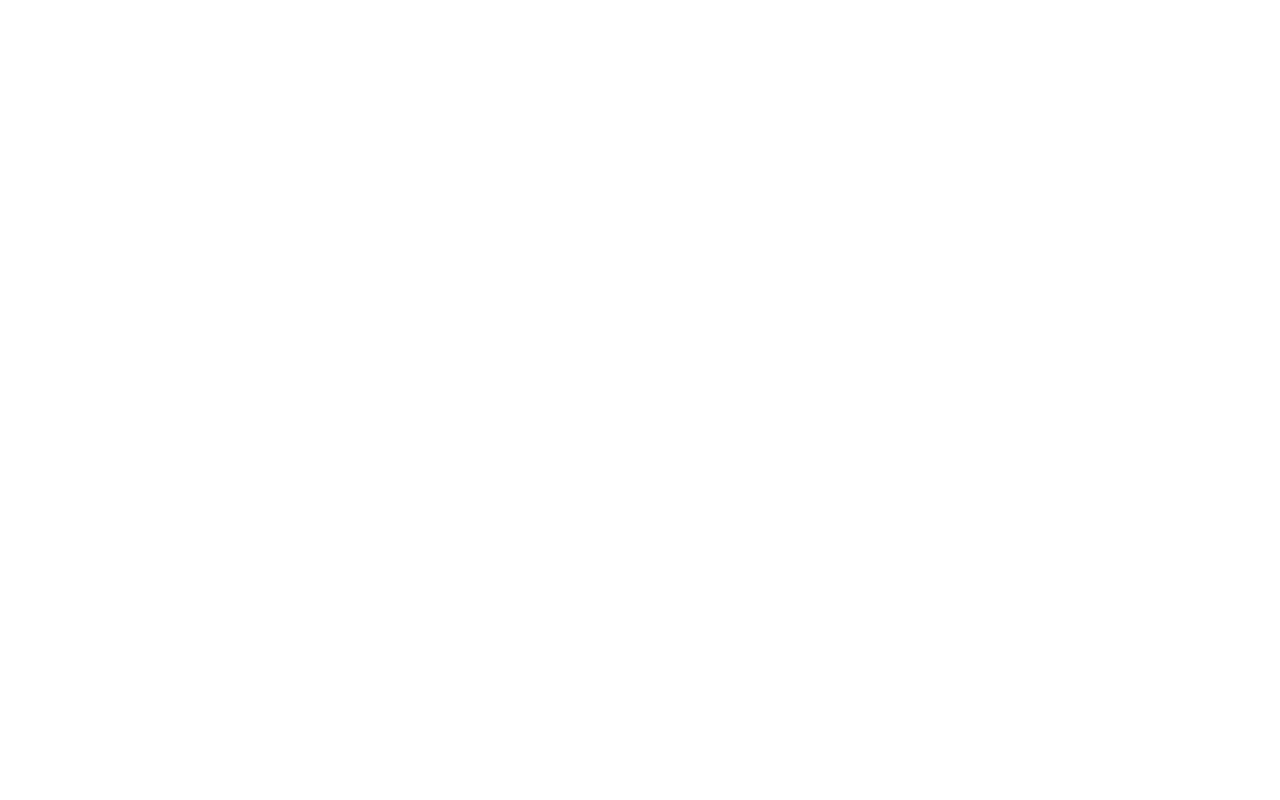
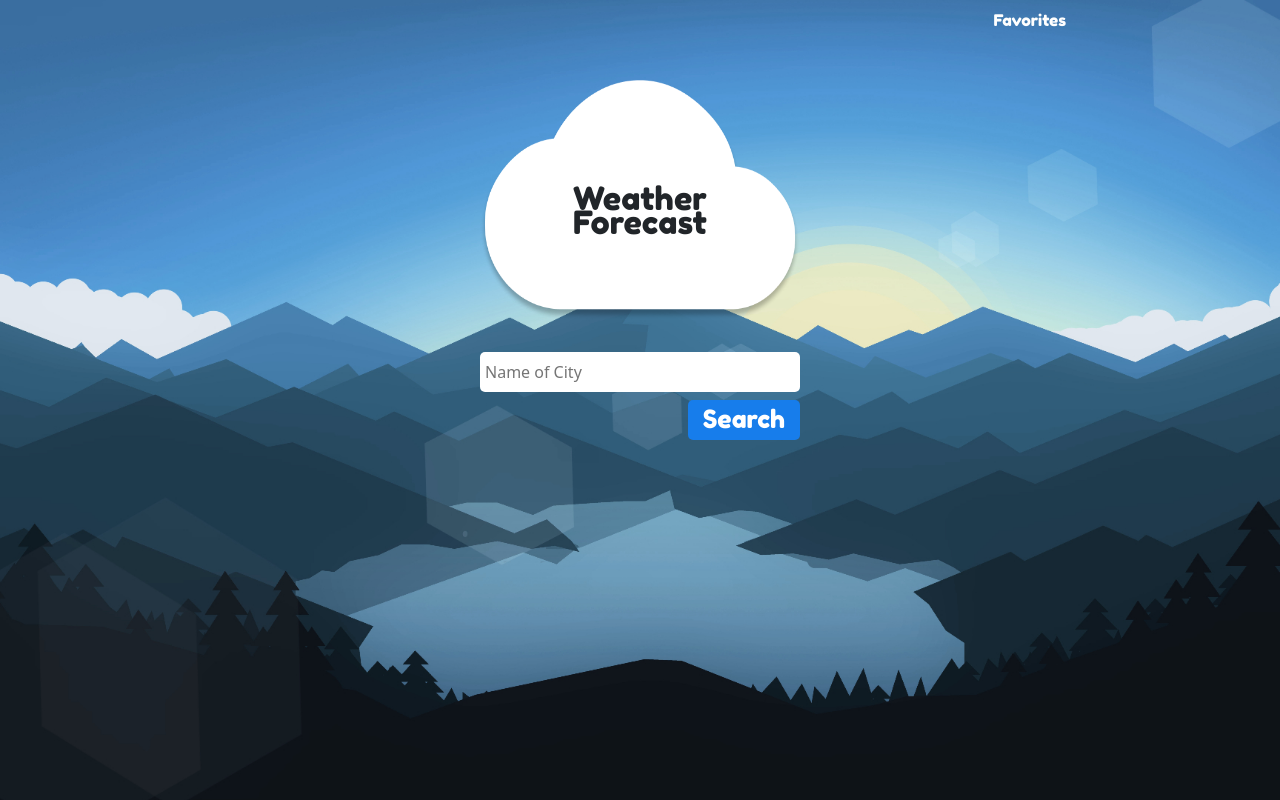
Before and after one commit to brandonechin/Weather-Forecast, a website: page index.html in a window 1280 px wide. Drawn offline with nearby package versions, Linux system fonts and the light colour scheme.

Commit message:
Completed page layout including hamburger and favorites links, textbox and button. Implemented mobile responsiveness.

```diff
--- a/css/layout.css
+++ b/css/layout.css
@@ -0,0 +1,23 @@
+.hidden {
+  display: none !important;
+}
+
+.container {
+  max-width: 575px;
+  margin: 0 auto;
+  padding: 0 1.5rem;
+}
+
+.row {
+  display: flex;
+  flex-wrap: wrap;
+}
+
+.column-full,
+.column-half {
+  width: 100%;
+}
+
+.flex {
+  display: flex;
+}
--- a/css/styles.css
+++ b/css/styles.css
@@ -0,0 +1,133 @@
+.background-image {
+  background-image: url("/images/forest-mountains-sunset-cool-weather-minimalism-yn-edit.jpg");
+  background-repeat: no-repeat;
+  background-size: cover;
+  background-position: center;
+  height: 100vh;
+}
+
+.cloud-image {
+  margin-top: 3rem;
+  height: 10rem;
+  width: 15rem;
+}
+
+.text-align-right {
+  text-align: right;
+}
+
+.text-align-center {
+  text-align: center;
+}
+
+.position-relative {
+  position: relative;
+}
+
+.weather-forecast-text {
+  font-size: 1.5rem;
+  font-family: "Fredoka one", sans-serif;
+  position: absolute;
+  line-height: 1.2rem;
+  top: 62%;
+  left: 50%;
+  transform: translate(-50%, -50%);
+}
+
+.text-box {
+  margin-top: 2rem;
+  padding: 5px;
+  height: 2.2rem;
+  width: 15rem;
+  border: none;
+  border-radius: 5px;
+}
+
+.search-button {
+  font-size: 17px;
+  font-family: "Fredoka one", sans-serif;
+  background-color: rgb(23, 125, 235);
+  color: white;
+  border: none;
+  margin-top: 0.5rem;
+  margin-left: 10rem;
+  height: 2rem;
+  width: 5rem;
+  border-radius: 5px;
+}
+
+.favorites {
+  display: none;
+}
+
+.hamburger {
+  font-size: 1.5rem;
+  margin-top: 0.5rem;
+  cursor: pointer;
+  color: rgba(255, 255, 255, 0.575);
+}
+
+@media screen and (min-width: 768px) {
+  .container {
+    max-width: 900px;
+  }
+
+  .column-full,
+  .column-half {
+    padding: 0 0.75rem;
+  }
+
+  .column-half {
+    width: 50%;
+  }
+
+  .hamburger {
+    display: none !important;
+  }
+
+  .favorites {
+    display: block;
+    text-decoration: none;
+    font-family: "Fredoka one", sans-serif;
+    color: white;
+    margin-top: 0.5rem;
+  }
+
+  .cloud-image {
+    margin-top: 3rem;
+    height: 15rem;
+    width: 20rem;
+  }
+
+  .weather-forecast-text {
+    font-size: 2rem;
+    font-family: "Fredoka one", sans-serif;
+    position: absolute;
+    line-height: 1.5rem;
+    top: 62%;
+    left: 50%;
+    transform: translate(-50%, -50%);
+  }
+
+  .text-box {
+    margin-top: 2rem;
+    padding: 5px;
+    height: 2.5rem;
+    width: 20rem;
+    border: none;
+    border-radius: 5px;
+  }
+
+  .search-button {
+    font-size: 25px;
+    font-family: "Fredoka one", sans-serif;
+    background-color: rgb(23, 125, 235);
+    color: white;
+    border: none;
+    margin-top: 0.5rem;
+    margin-left: 13rem;
+    height: 2.5rem;
+    width: 7rem;
+    border-radius: 5px;
+  }
+}
--- a/index.html
+++ b/index.html
@@ -4,15 +4,56 @@
   <meta charset="UTF-8">
   <meta name="viewport" content="width=device-width, initial-scale=1.0">
   <title>AJAX Project</title>
+  <link href="https://cdn.jsdelivr.net/npm/bootstrap@5.3.0-alpha1/dist/css/bootstrap.min.css" rel="stylesheet"
+    integrity="sha384-GLhlTQ8iRABdZLl6O3oVMWSktQOp6b7In1Zl3/Jr59b6EGGoI1aFkw7cmDA6j6gD" crossorigin="anonymous">
+  <link rel="stylesheet" href="https://cdnjs.cloudflare.com/ajax/libs/font-awesome/6.0.0/css/all.min.css"
+      integrity="sha512-9usAa10IRO0HhonpyAIVpjrylPvoDwiPUiKdWk5t3PyolY1cOd4DSE0Ga+ri4AuTroPR5aQvXU9xC6qOPnzFeg=="
+      crossorigin="anonymous" referrerpolicy="no-referrer" />
   <link rel="icon" href="images/favicon.ico">
+  <link href="https://fonts.googleapis.com/css2?family=Fredoka+One&display=swap" rel="stylesheet">
   <link rel="stylesheet" href="css/reset.css">
   <link rel="stylesheet" href="css/layout.css">
   <link rel="stylesheet" href="css/styles.css">
 </head>
-<body>
-  <header>
+<body class="background-image">
+  <header class="container">
+    <!-- <nav class="navbar navbar-expand-lg">
+      <a class="navbar-brand" href="#"></a>
+      <button class="navbar-toggler" type="button" data-toggle="collapse" data-target="#navbarTogglerDemo02"
+        aria-controls="navbarTogglerDemo02" aria-expanded="false" aria-label="Toggle navigation">
+        <span class="navbar-toggler-icon"></span>
+      </button>
+
+      <div class="collapse navbar-collapse" id="navbarTogglerDemo02">
+
+
+      </div>
+    </nav> -->
+    <div class="row">
+      <div class="column-full text-align-right">
+        <i class="fa-solid fa-bars hamburger"></i>
+        <a class="favorites" href="#">Favorites</a>
+      </div>
+    </div>
+
   </header>
-  <main>
+  <main class="container">
+    <div class="row">
+      <div class="column-full text-align-center position-relative">
+        <img class="cloud-image" src="/images/cloud.png" alt="cloud">
+        <h1 class="weather-forecast-text">Weather<br>Forecast</h1>
+      </div>
+    </div>
+    <div class="row">
+      <div class="column-full text-align-center">
+        <input class="text-box" required type="text" placeholder="Name of City">
+      </div>
+    </div>
+    <div class="row">
+      <div class="column-full text-align-center">
+        <button class="search-button">Search</button>
+      </div>
+    </div>
   </main>
   <script src="js/data.js"></script>
   <script src="js/main.js"></script>
```
Also changed, not shown: images/cloud.png (added), images/forest-mountains-sunset-cool-weather-minimalism-yn-edit.jpg (added), images/forest-mountains-sunset-cool-weather-minimalism-yn.jpg (added), images/sun-background-resized.png (added), images/sun-background.png (added).
